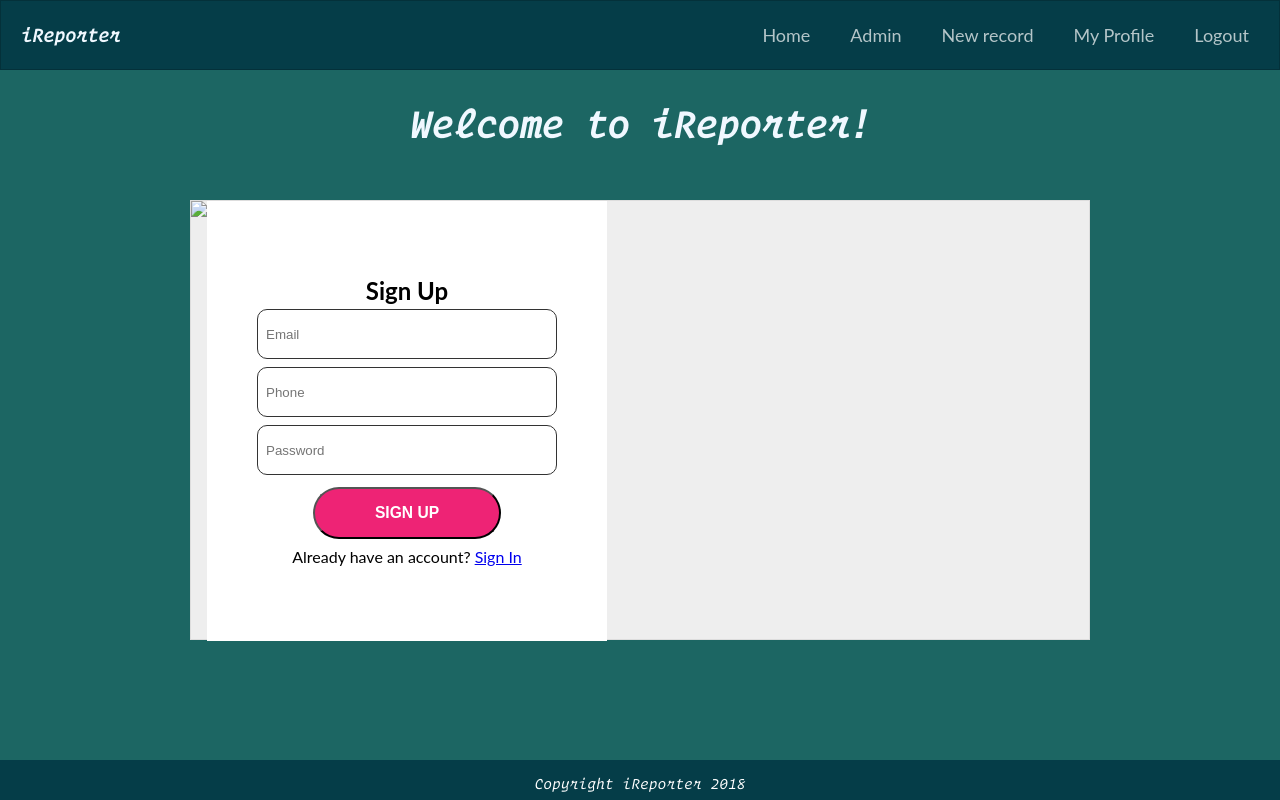
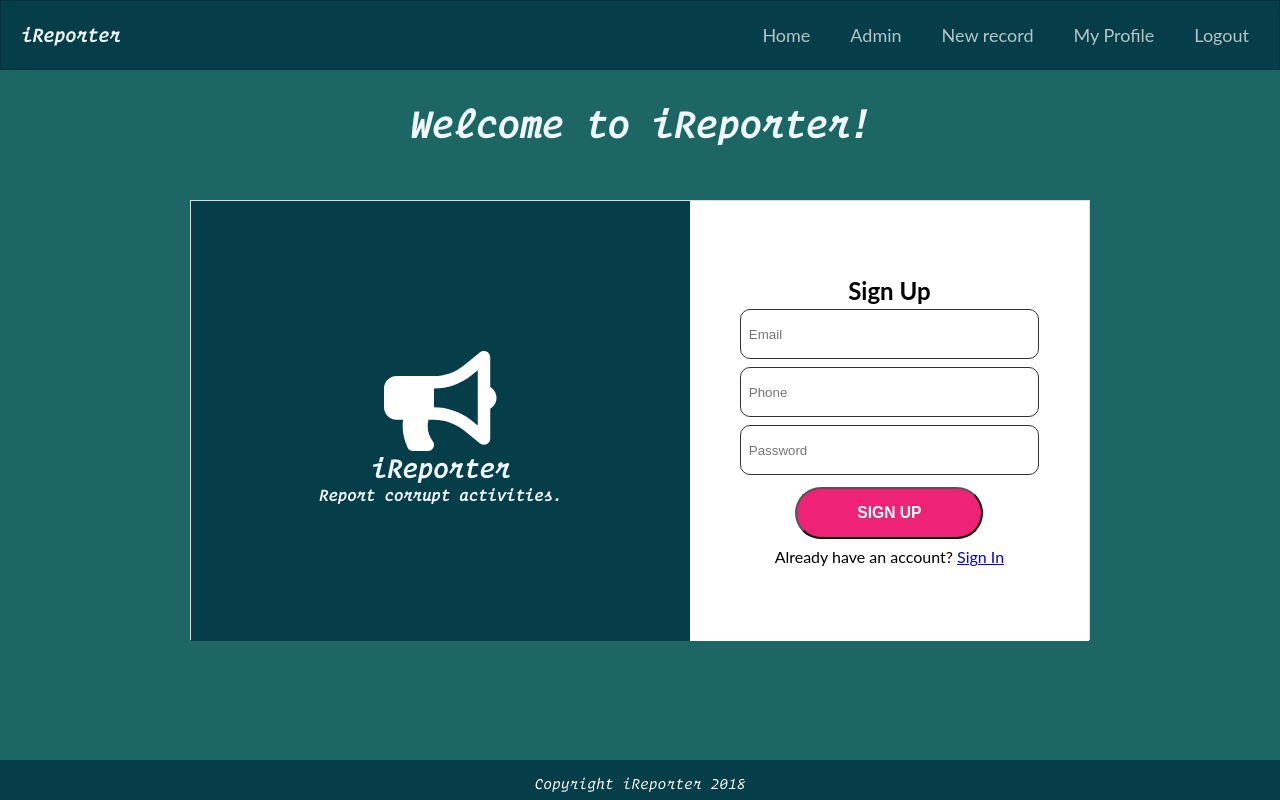
Before and after one commit to codinger41/iReporter, a plain HTML site: page UI/sign-up.html in a window 1280 px wide. Drawn offline with Linux system fonts and the light colour scheme.

Commit message:
chore: remove background photo, add icon logo on signup

```diff
--- a/UI/sign-up.html
+++ b/UI/sign-up.html
@@ -37,7 +37,13 @@
         <h1 class="welcome"> Welcome to iReporter!</h1>
       </div>
       <div class="row">
-        <img src="./images/background.jpg" class="bg-img"/>
+        <div class="left-box">
+          <div>
+            <i class="fa fa-bullhorn icon"></i>
+            <h1 class="description">iReporter</h1>
+            <h2 class="description-long" >Report corrupt activities.</h2>
+          </div>
+        </div>
         <form class="login-box">
             <h2> Sign Up </h2>
             <input
```
